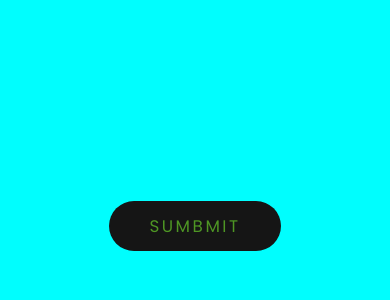
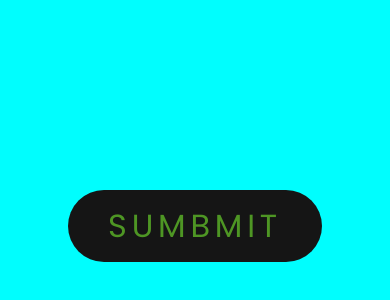
Before and after one commit to thadevoosm/Button-Component, a plain HTML site: page index.html in a window 390 px wide. Shown: the part 196-496 px from the top of the page. Drawn offline with Linux system fonts and the light colour scheme.

Commit message:
Update styles.css

```diff
--- a/styles.css
+++ b/styles.css
@@ -53,3 +53,8 @@ body {
     height: 350px;
   }
 }
+
+  @media only screen and (max-width: 480px) {
+
+        .onpress {
+          font-size: 2em;
```
